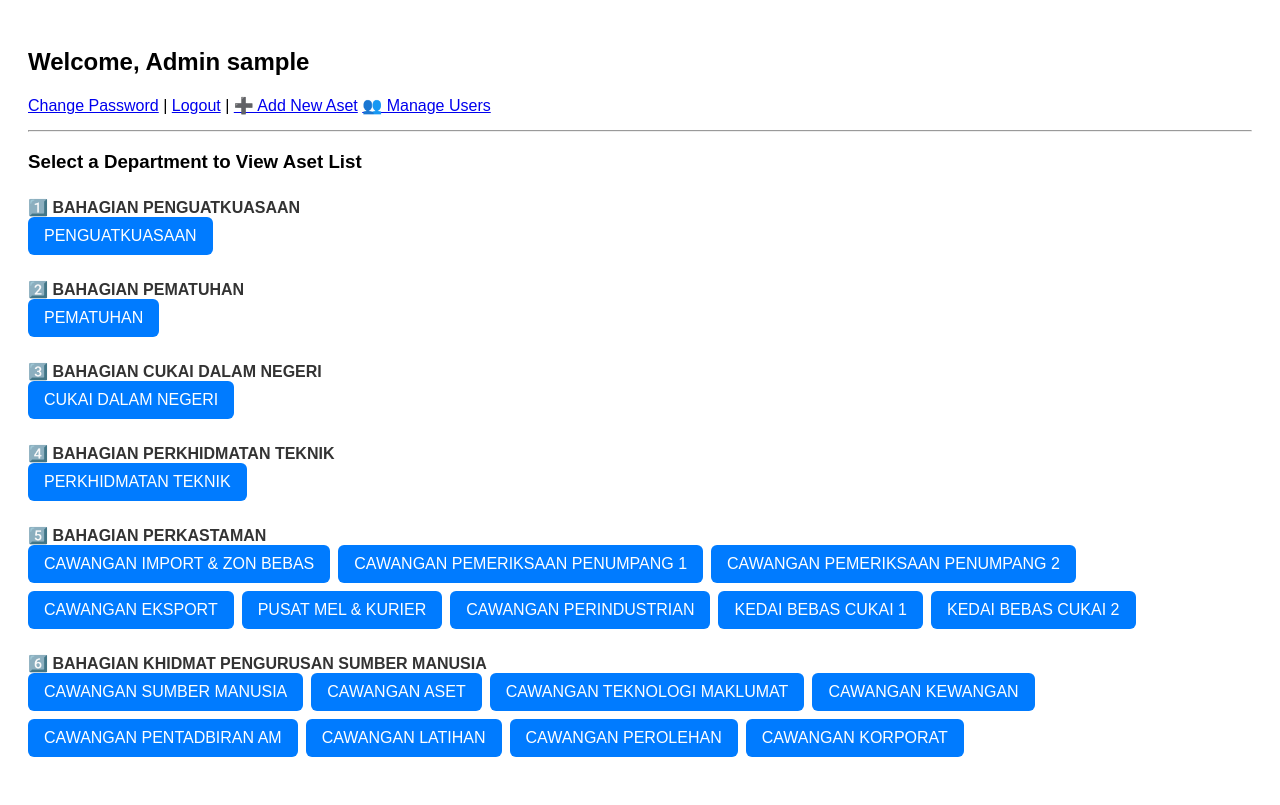
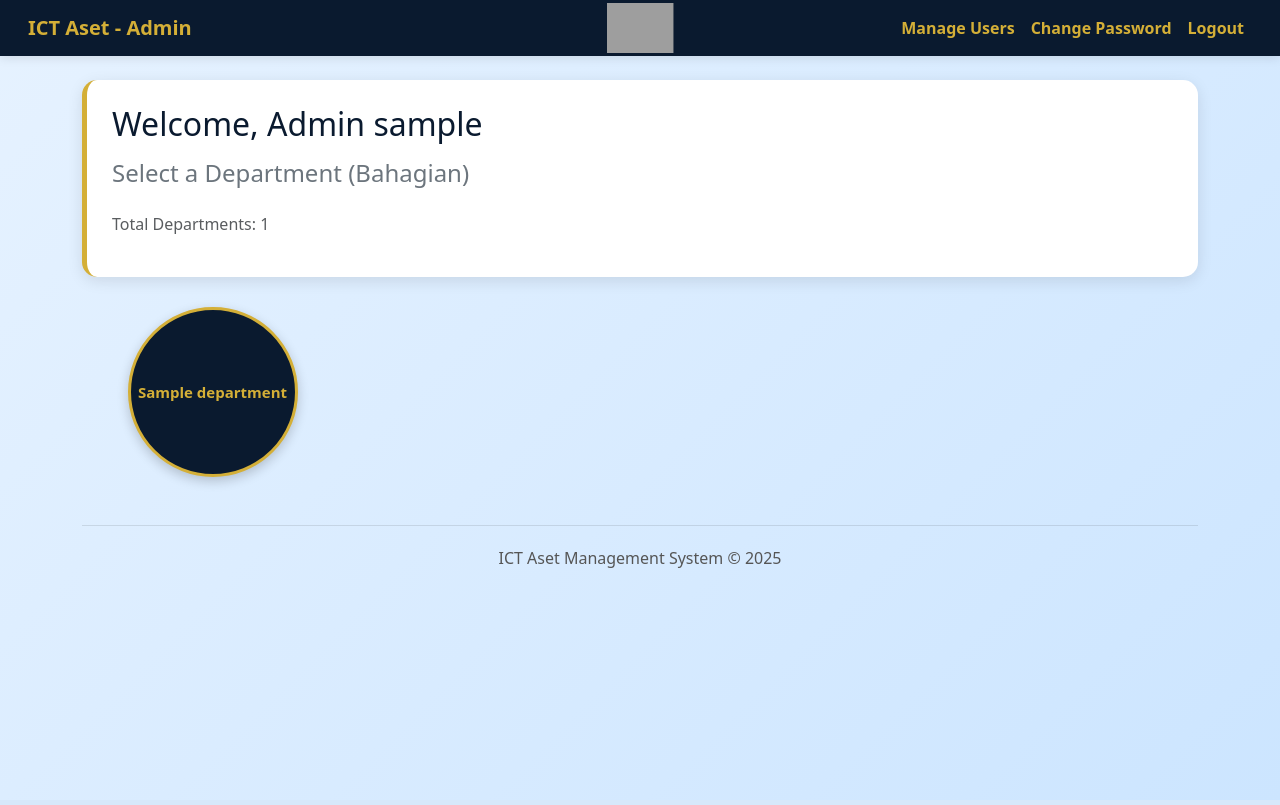
Before and after one commit to eyesofyra/eAset-System, a PHP site: page /admin_dashboard.php in a window 1280 px wide. After the commit the page ends 568 px from the top, so only its background shows below. Run offline with PHP 8.4, Linux system fonts and the light colour scheme; the visitor is signed in with stand-in values (Sample User, id 1); tables that the repository leaves empty or names only in its code hold one stand-in row (values such as "Sample post"); grey boxes are pictures that could not be loaded.

Commit message:
Updated the Interface Design

```diff
--- a/admin_dashboard.php
+++ b/admin_dashboard.php
@@ -1,99 +1,231 @@
+<!-- Bootstrap Bubble Design with Deep Navy & Gold Theme -->
 <?php
 session_start();
 include 'db_connect.php';
-
-// Restrict to Admin only
 if (!isset($_SESSION['userID']) || $_SESSION['levelID'] != 1001) {
     header("Location: login.php");
     exit;
 }
-
-// Session timeout (15 minutes)
 $timeout_duration = 900;
 if (isset($_SESSION['last_activity']) && (time() - $_SESSION['last_activity']) > $timeout_duration) {
-    session_unset();
-    session_destroy();
+    session_unset(); session_destroy();
     echo "<script>alert('Session expired. Please login again.');window.location.href='login.php';</script>";
     exit;
 }
 $_SESSION['last_activity'] = time();
+$stmt = $pdo->query("SELECT deptID, deptName FROM department ORDER BY deptName ASC");
+$departments = $stmt->fetchAll(PDO::FETCH_ASSOC);
 ?>
-
 <!DOCTYPE html>
 <html lang="en">
 <head>
-    <meta charset="UTF-8">
-    <title>Admin Dashboard - ICT Aset</title>
-    <style>
-        body { font-family: Arial, sans-serif; padding: 20px; }
-        .tabs { display: flex; flex-wrap: wrap; gap: 8px; margin-bottom: 20px; }
-        .tab {
-            background-color: #007BFF;
-            color: white;
-            padding: 10px 16px;
-            border-radius: 6px;
-            text-decoration: none;
-            transition: 0.2s;
+<meta charset="UTF-8">
+<title>Admin Dashboard - ICT Aset</title>
+<link href="https://cdn.jsdelivr.net/npm/bootstrap@5.3.2/dist/css/bootstrap.min.css" rel="stylesheet">
+<style>
+    :root {
+        --deep-navy: #0a1a2f;
+        --gold: #d4af37;
+        --navy-light: #11243d;
+        --sky-blue: #e6f2ff;
+    }
+
+    body {
+        background: var(--sky-blue);
+        background: linear-gradient(135deg, #e6f2ff 0%, #cce5ff 100%);
+        min-height: 100vh;
+    }
+
+    /* NAVBAR */
+    .navbar {
+        background: var(--deep-navy) !important;
+        padding: 0.5rem 1rem;
+        position: relative;
+        box-shadow: 0 2px 10px rgba(0,0,0,0.1);
+    }
+    .navbar-brand, .nav-link { color: var(--gold) !important; font-weight:600; }
+    .nav-link:hover { color:#fff !important; }
+
+    /* LOGO STYLING - Centered and Larger */
+    .navbar-logo {
+        height: 50px;
+        position: absolute;
+        left: 50%;
+        transform: translateX(-50%);
+        transition: transform 0.3s ease;
+    }
+
+    .navbar-logo:hover {
+        transform: translateX(-50%) scale(1.05);
+    }
+
+    /* NAVBAR FLEX LAYOUT */
+    .navbar-content {
+        display: flex;
+        align-items: center;
+        width: 100%;
+        position: relative;
+    }
+    .navbar-brand-section {
+        display: flex;
+        align-items: center;
+    }
+    .navbar-nav-section {
+        display: flex;
+        align-items: center;
+        margin-left: auto;
+    }
+
+    /* BUBBLE DESIGN */
+    .dept-bubble {
+        background: var(--deep-navy);
+        color: var(--gold);
+        border: 3px solid var(--gold);
+        border-radius: 50%;
+        width: 170px;
+        height: 170px;
+        display: flex;
+        align-items: center;
+        justify-content: center;
+        text-align: center;
+        font-size: 15px;
+        font-weight: 600;
+        cursor: pointer;
+        box-shadow: 0 4px 12px rgba(0,0,0,0.2);
+        transition: all 0.25s ease-in-out;
+        margin: auto;
+        position: relative;
+        overflow: hidden;
+    }
+
+    .dept-bubble:hover {
+        transform: scale(1.08);
+        box-shadow: 0 6px 18px rgba(0,0,0,0.3);
+        background: var(--navy-light);
+    }
+
+    .dept-bubble::before {
+        content: '';
+        position: absolute;
+        top: -10px;
+        left: -10px;
+        right: -10px;
+        bottom: -10px;
+        background: radial-gradient(circle, rgba(255,255,255,0.1) 0%, rgba(255,255,255,0) 70%);
+        opacity: 0;
+        transition: opacity 0.3s ease;
+    }
+
+    .dept-bubble:hover::before {
+        opacity: 1;
+    }
+
+    h2, h4 { color: var(--deep-navy); }
+
+    .welcome-section {
+        background: white;
+        border-radius: 15px;
+        padding: 25px;
+        box-shadow: 0 4px 15px rgba(0,0,0,0.1);
+        margin-bottom: 30px;
+        border-left: 5px solid var(--gold);
+    }
+
+    .footer {
+        color: #555;
+        margin-top: 40px;
+        padding-top: 20px;
+        border-top: 1px solid rgba(0,0,0,0.1);
+    }
+
+    /* Responsive adjustments */
+    @media (max-width: 768px) {
+        .navbar-logo {
+            height: 40px;
+            position: static;
+            transform: none;
+            margin: 0 auto;
+            display: block;
         }
-        .tab:hover { background-color: #0056b3; }
-        .section-title { margin-top: 25px; font-weight: bold; color: #333; }
-        .top-menu { margin-bottom: 15px; }
-    </style>
+
+        .navbar-brand {
+            display: none;
+        }
+
+        .dept-bubble {
+            width: 140px;
+            height: 140px;
+            font-size: 14px;
+        }
+    }
+
+    @media (max-width: 576px) {
+        .dept-bubble {
+            width: 120px;
+            height: 120px;
+            font-size: 13px;
+        }
+    }
+</style>
 </head>
 <body>
-    <h2>Welcome, Admin <?= htmlspecialchars($_SESSION['userName']); ?></h2>
-    <div class="top-menu">
-        <a href="change_password.php">Change Password</a> |
-        <a href="logout.php">Logout</a> |
-        <a href="add_aset.php">➕ Add New Aset</a>
-        <a href="manage_users.php" class="button">👥 Manage Users</a>
+<nav class="navbar navbar-expand-lg navbar-dark">
+  <div class="container-fluid">
+    <div class="navbar-content">
+      <div class="navbar-brand-section">
+        <a class="navbar-brand" href="#">ICT Aset - Admin</a>
+      </div>
+
+      <!-- Centered Logo -->
+      <img src="logoKastam.jpg" alt="Kastam Easet Logo" class="navbar-logo">
+
+      <div class="navbar-nav-section">
+        <button class="navbar-toggler" type="button" data-bs-toggle="collapse" data-bs-target="#navbarNav">
+          <span class="navbar-toggler-icon"></span>
+        </button>
+        <div class="collapse navbar-collapse" id="navbarNav">
+          <ul class="navbar-nav ms-auto">
+            <li class="nav-item"><a class="nav-link" href="manage_users.php">Manage Users</a></li>
+            <li class="nav-item"><a class="nav-link" href="change_password.php">Change Password</a></li>
+            <li class="nav-item"><a class="nav-link" href="logout.php">Logout</a></li>
+          </ul>
+        </div>
+      </div>
     </div>
-    <hr>
+  </div>
+</nav>
 
-    <h3>Select a Department to View Aset List</h3>
-
-    <div class="section-title">1️⃣ BAHAGIAN PENGUATKUASAAN</div>
-    <div class="tabs">
-        <a class="tab" href="admin_asetlist.php?deptID=<?= urlencode('WPK'); ?>">PENGUATKUASAAN</a>
+<div class="container py-4">
+    <!-- Welcome Section -->
+    <div class="welcome-section">
+        <h2 class="mb-3">Welcome, Admin <?= htmlspecialchars($_SESSION['userName']); ?></h2>
+        <h4 class="text-secondary mb-4">Select a Department (Bahagian)</h4>
+        <p class="text-muted">Total Departments: <?= count($departments); ?></p>
     </div>
 
-    <div class="section-title">2️⃣ BAHAGIAN PEMATUHAN</div>
-    <div class="tabs">
-        <a class="tab" href="admin_asetlist.php?deptID=<?= urlencode('W20(P)'); ?>">PEMATUHAN</a>
+    <!-- Department Bubbles -->
+    <div class="row g-4">
+        <?php foreach ($departments as $dept): ?>
+            <?php
+            $stmtCaw = $pdo->prepare("SELECT cawanganID FROM cawangan WHERE deptID = :deptID LIMIT 1");
+            $stmtCaw->execute([':deptID' => $dept['deptID']]);
+            $hasCawangan = $stmtCaw->fetch(PDO::FETCH_ASSOC);
+            $link = "admin_asetlist.php?deptID=" . htmlspecialchars($dept['deptID']);
+            ?>
+            <div class="col-md-3 col-sm-6 text-center">
+                <div class="dept-bubble" onclick="location.href='<?= $link; ?>'">
+                    <?= htmlspecialchars($dept['deptName']); ?>
+                    <?php if (!$hasCawangan): ?>
+                        <br><small style="font-weight: normal; color:#fff; font-size: 12px;">(No Cawangan)</small>
+                    <?php endif; ?>
+                </div>
+            </div>
+        <?php endforeach; ?>
     </div>
 
-    <div class="section-title">3️⃣ BAHAGIAN CUKAI DALAM NEGERI</div>
-    <div class="tabs">
-        <a class="tab" href="admin_asetlist.php?deptID=<?= urlencode('W24(C)'); ?>">CUKAI DALAM NEGERI</a>
-    </div>
+    <div class="text-center mt-5 footer">ICT Aset Management System © <?= date('Y'); ?></div>
+</div>
 
-    <div class="section-title">4️⃣ BAHAGIAN PERKHIDMATAN TEKNIK</div>
-    <div class="tabs">
-        <a class="tab" href="admin_asetlist.php?deptID=<?= urlencode('WPE'); ?>">PERKHIDMATAN TEKNIK</a>
-    </div>
-
-    <div class="section-title">5️⃣ BAHAGIAN PERKASTAMAN</div>
-    <div class="tabs">
-        <a class="tab" href="admin_asetlist.php?deptID=<?= urlencode('W20(I)'); ?>">CAWANGAN IMPORT & ZON BEBAS</a>
-        <a class="tab" href="admin_asetlist.php?deptID=<?= urlencode('W21'); ?>">CAWANGAN PEMERIKSAAN PENUMPANG 1</a>
-        <a class="tab" href="admin_asetlist.php?deptID=<?= urlencode('W12'); ?>">CAWANGAN PEMERIKSAAN PENUMPANG 2</a>
-        <a class="tab" href="admin_asetlist.php?deptID=<?= urlencode('W20(E)'); ?>">CAWANGAN EKSPORT</a>
-        <a class="tab" href="admin_asetlist.php?deptID=<?= urlencode('W25'); ?>">PUSAT MEL & KURIER</a>
-        <a class="tab" href="admin_asetlist.php?deptID=<?= urlencode('WQ6'); ?>">CAWANGAN PERINDUSTRIAN</a>
-        <a class="tab" href="admin_asetlist.php?deptID=<?= urlencode('W99'); ?>">KEDAI BEBAS CUKAI 1</a>
-        <a class="tab" href="admin_asetlist.php?deptID=<?= urlencode('W3R'); ?>">KEDAI BEBAS CUKAI 2</a>
-    </div>
-
-    <div class="section-title">6️⃣ BAHAGIAN KHIDMAT PENGURUSAN SUMBER MANUSIA</div>
-    <div class="tabs">
-        <a class="tab" href="admin_asetlist.php?deptID=<?= urlencode('WSS'); ?>">CAWANGAN SUMBER MANUSIA</a>
-        <a class="tab" href="admin_asetlist.php?deptID=<?= urlencode('WAS'); ?>">CAWANGAN ASET</a>
-        <a class="tab" href="admin_asetlist.php?deptID=<?= urlencode('WCT'); ?>">CAWANGAN TEKNOLOGI MAKLUMAT</a>
-        <a class="tab" href="admin_asetlist.php?deptID=<?= urlencode('WKE'); ?>">CAWANGAN KEWANGAN</a>
-        <a class="tab" href="admin_asetlist.php?deptID=<?= urlencode('WPT'); ?>">CAWANGAN PENTADBIRAN AM</a>
-        <a class="tab" href="admin_asetlist.php?deptID=<?= urlencode('WLA'); ?>">CAWANGAN LATIHAN</a>
-        <a class="tab" href="admin_asetlist.php?deptID=<?= urlencode('WPN'); ?>">CAWANGAN PEROLEHAN</a>
-        <a class="tab" href="admin_asetlist.php?deptID=<?= urlencode('WKO'); ?>">CAWANGAN KORPORAT</a>
-    </div>
+<script src="https://cdn.jsdelivr.net/npm/bootstrap@5.3.2/dist/js/bootstrap.bundle.min.js"></script>
 </body>
 </html>
```
